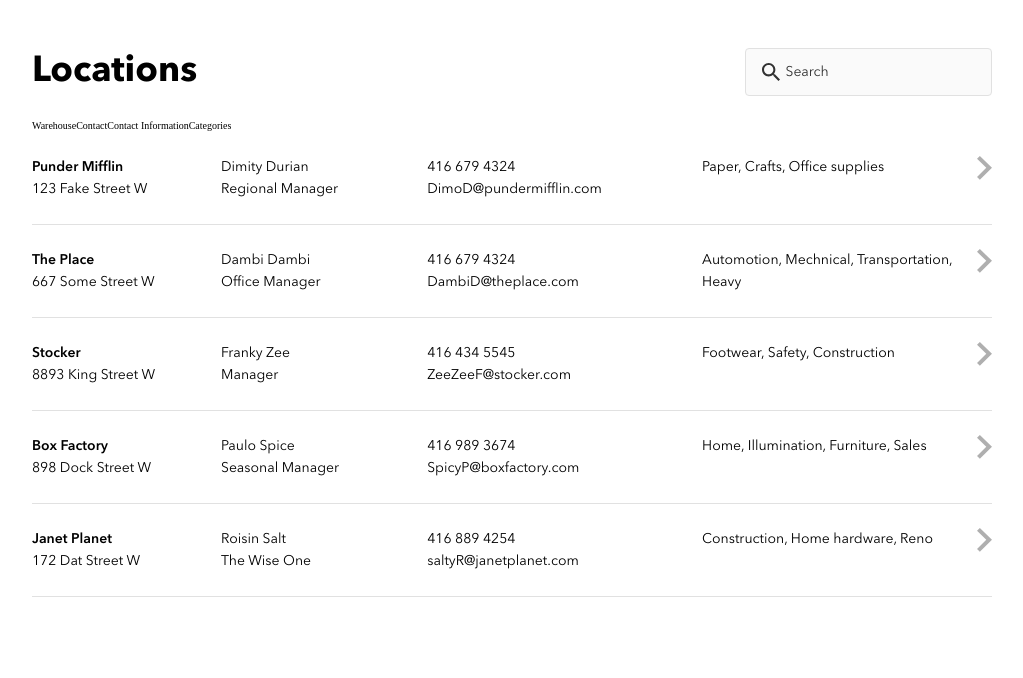
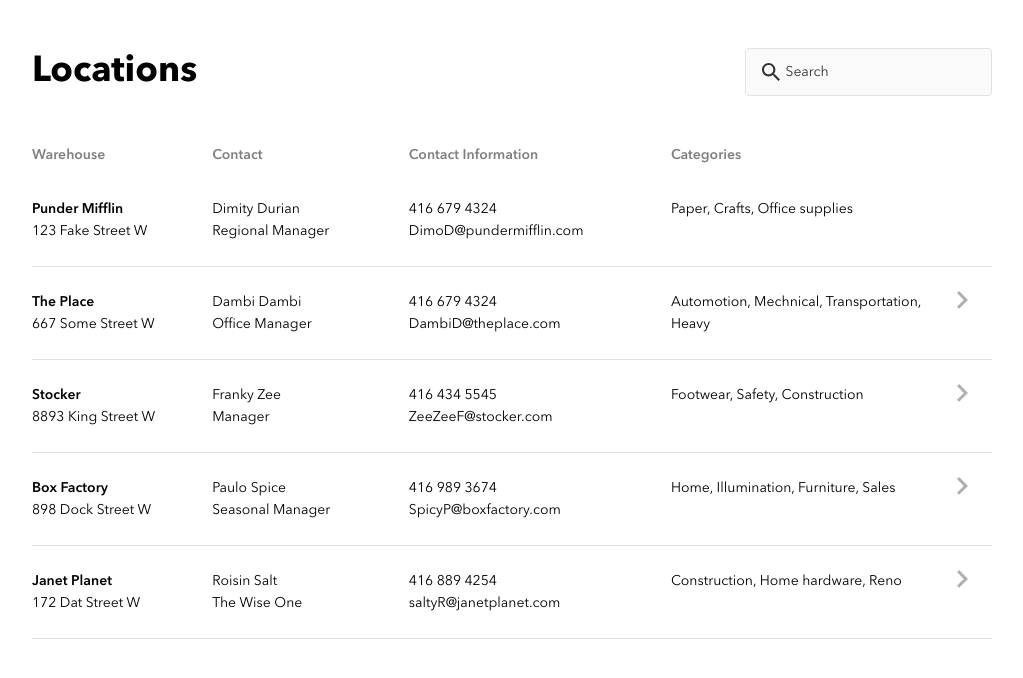
Before and after one commit to Michael-Maleki/InStock, a React (Create React App) app in the folder client/: page / in a window 1280 px wide. Shown: the top 678 px of the page, without its empty margins (128-1151 px from the left). Built offline with nearby package versions, Linux system fonts and the light colour scheme.

Commit message:
Desktop copleted. Need to merge navigation next.

```diff
--- a/client/src/components/Warehouses/Location/Location.js
+++ b/client/src/components/Warehouses/Location/Location.js
@@ -11,19 +11,23 @@ class Location extends React.Component {
       <li className="location__item" id={id}>
         <div className='location__content-flex'>
           <div className='location__top-flex'>
+            <p className='warehouse__label-container'>Warehouse</p>
             <p className="location__text location__text--bold">{name}</p>
             <p className="location__text location__text--padding">{address.street}</p>
           </div>
           <div className='location__bottom-flex'>
             <span className='location__text-container--name'>
+              <p className='warehouse__label-container'>Contact</p>
               <p className="location__text">{contact.name}</p>
               <p className="location__text location__text--padding">{contact.title}</p>
             </span>
             <span className='location__text-container'>
+              <p className='warehouse__label-container'>Contact Information</p>
               <p className="location__text">{contact.phone}</p>
               <a className="location__mail location__text--padding" href="mailto:info@thebeesknees.com">{contact.email}</a>
             </span>
             <span className='location__text-container'>
+              <p className='warehouse__label-container'>Categories</p>
               <p className="location__text">{inventoryCategories}</p>
             </span>
           </div>
--- a/client/src/components/Warehouses/Location/Location.scss
+++ b/client/src/components/Warehouses/Location/Location.scss
@@ -73,8 +73,15 @@
     }
 
     &__arrow {
+      height: 18px;
+      width: 11px;
+      margin: 0 2.4rem;
+    }
+  }
 
-      width: 15px;
+  #W0 .location__arrow {
+    @media #{$Desktop} {
+      padding-top: 5.4rem;
     }
   }
 //End of Contact flex container
--- a/client/src/components/Warehouses/Warehouses.js
+++ b/client/src/components/Warehouses/Warehouses.js
@@ -58,10 +58,10 @@ class Warehouses extends React.Component {
           <input className='warehouse__search' type='search' placeholder='Search'/>
         </header>
         <ul className='warehouse__label-container'>
-          <li className='warehouse__label'>Warehouse</li>
-          <li className='warehouse__label'>Contact</li>
-          <li className='warehouse__label'>Contact Information</li>
-          <li className='warehouse__label'>Categories</li>
+          <li className='warehouse__label warehouse__label--name'>Warehouse</li>
+          <li className='warehouse__label warehouse__label--contact'>Contact</li>
+          <li className='warehouse__label warehouse__label--contact-info'>Contact Information</li>
+          <li className='warehouse__label warehouse__label--categiories'>Categories</li>
         </ul>
         <ul className='warehouse__list'>
           {/* <Location /> */
--- a/client/src/components/Warehouses/Warehouses.scss
+++ b/client/src/components/Warehouses/Warehouses.scss
@@ -65,18 +65,20 @@
     }
   } //End of search bar styling
 
-
   &__label-container {
     display: none;
+    @extend %paragraph-label;
+    color: grey;
 
     @media #{$Desktop} {
-      display: flex;
+
     }
   }
 
-  // &__label {
-
-  // }
+  &__label {
+    @extend %paragraph-label;
+    color: grey;
+  }
 
   &__list {
     justify-content: space-between;
@@ -87,3 +89,12 @@
     }
   }
 }
+
+  #W0 .warehouse__label-container {
+    display: none;
+    @media #{$Desktop} {
+    padding-bottom: 3.2rem;
+    display: flex;
+    }
+
+  }
--- a/client/src/css/Mixins.scss
+++ b/client/src/css/Mixins.scss
@@ -104,7 +104,7 @@
 //font-size and line height change based on the breakpoints
 %paragraph-label {
   @include font-family(AvenirDemiBold);
-  @include font-line(1.2rem, 1.6rem);
+  @include font-line(1.4rem, 2.2rem);
 }
 
 //Setting up the padding on mobile to scale with the page as it increases to Tablet
```
